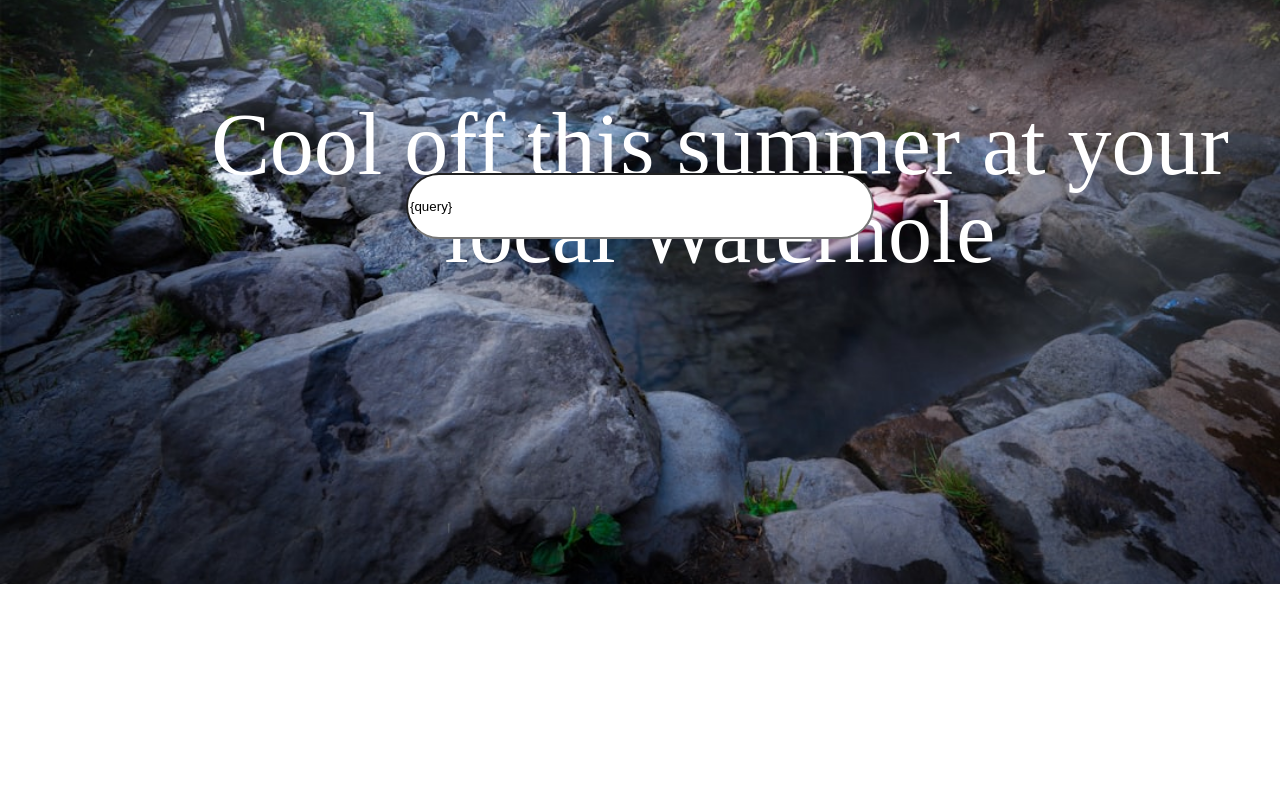
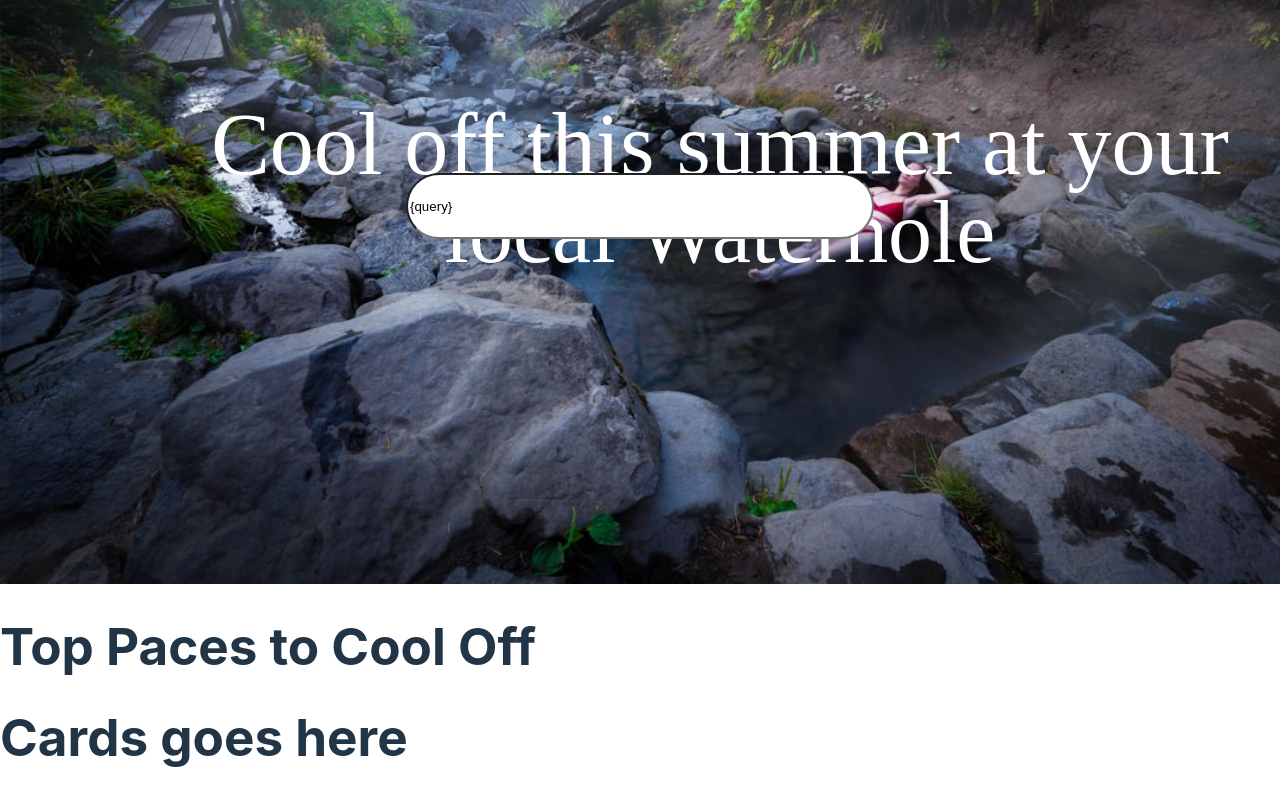
Before and after one commit to dancarlton/springfinder, a React (Vite) app: page / in a window 1280 px wide. Shown: the part 216-1016 px from the top of the page. Before the commit the page ends 800 px from the top, so only its background shows below. Built offline with nearby package versions, Linux system fonts and the light colour scheme.

Commit message:
added carousel section

```diff
--- a/src/App.jsx
+++ b/src/App.jsx
@@ -1,4 +1,5 @@
 import './App.css'
+import CarosuelSection from './components/HomePage/CarosuelSection'
 import HeroSection from './components/HomePage/HeroSection'
 
 function App() {
@@ -7,7 +8,7 @@ function App() {
     <>
       <div>
         <HeroSection />
-
+        <CarosuelSection />
       </div>
     </>
   )
--- /dev/null
+++ b/src/components/HomePage/CarosuelSection.jsx
@@ -0,0 +1,12 @@
+import Carousel from "../common/Carousel"
+
+const CarosuelSection = () => {
+  return (
+    <>
+      <h1>Top Paces to Cool Off</h1>
+      <Carousel />
+    </>
+  )
+}
+
+export default CarosuelSection
--- a/src/components/common/Cards.jsx
+++ b/src/components/common/Cards.jsx
@@ -0,0 +1,11 @@
+const Cards = () => {
+    return (
+        <>
+        <h1>Cards goes here</h1>
+
+        </>
+    )
+}
+
+
+export default Cards
--- /dev/null
+++ b/src/components/common/Carousel.jsx
@@ -0,0 +1,11 @@
+import Cards from './Cards'
+
+const Carousel = () => {
+  return (
+    <>
+      <Cards />
+    </>
+  )
+}
+
+export default Carousel
```
